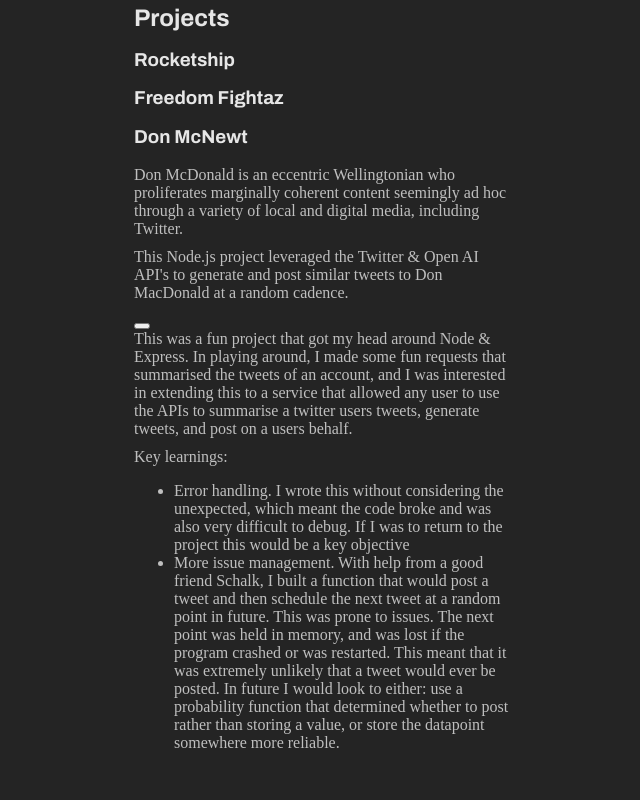
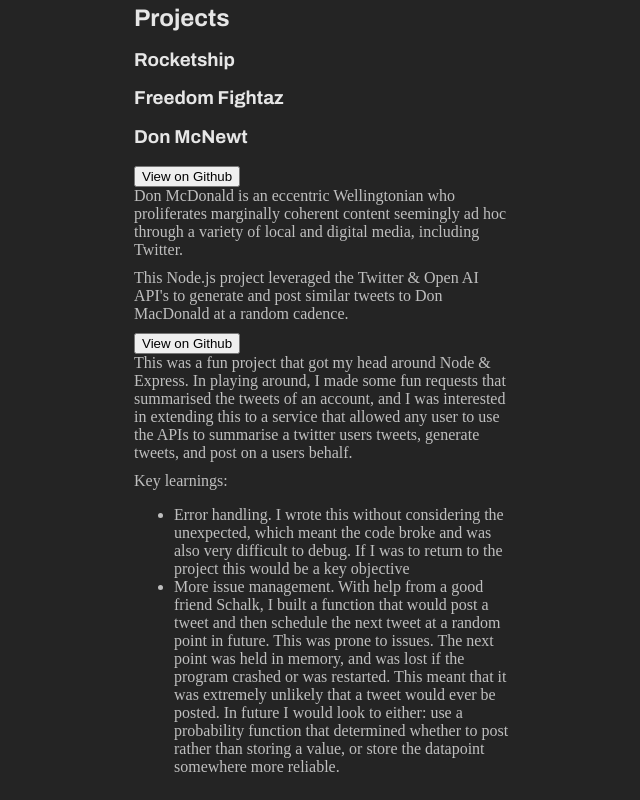
Before and after one commit to Daniel-Ash/danielash.me, a website: page public/index.html in a window 1280 px wide. Shown: the part 813-1613 px from the top of the page, without its empty margins (124-764 px from the left). Before the commit the page ends 1589 px from the top, so only its background shows below. Drawn offline with Linux system fonts and the light colour scheme; a web font is replaced by a local one.

Commit message:
Remove hidden section and add buttons

```diff
--- a/public/index.html
+++ b/public/index.html
@@ -53,12 +53,12 @@
         </div>
         <div class="section">
           <h3> Don McNewt </h3>
+          <button href="#">View on Github</button>
           <p>Don McDonald is an eccentric Wellingtonian who proliferates marginally coherent content seemingly ad hoc
             through a variety of local and digital media, including Twitter. </p>
           <p>This Node.js project leveraged the Twitter & Open AI API's to generate and post similar tweets to Don
             MacDonald at a random cadence. </p>
-          <button id="btn"></button>
-          <div class="hidden">
+          <button href="#">View on Github</button>
           <p>This was a fun project that got my head around Node & Express. In playing around, I made some fun requests
             that summarised the tweets of an account, and I was interested in extending this to a service that allowed
             any user to use the APIs to summarise a twitter users tweets, generate tweets, and post on a users behalf.
@@ -80,7 +80,6 @@
       </div>
     </div>
   </div>
-  </div>
   <script src="script.js"></script>
 </body>
 
```
Lines whose indentation alone changed are shown as unchanged.
